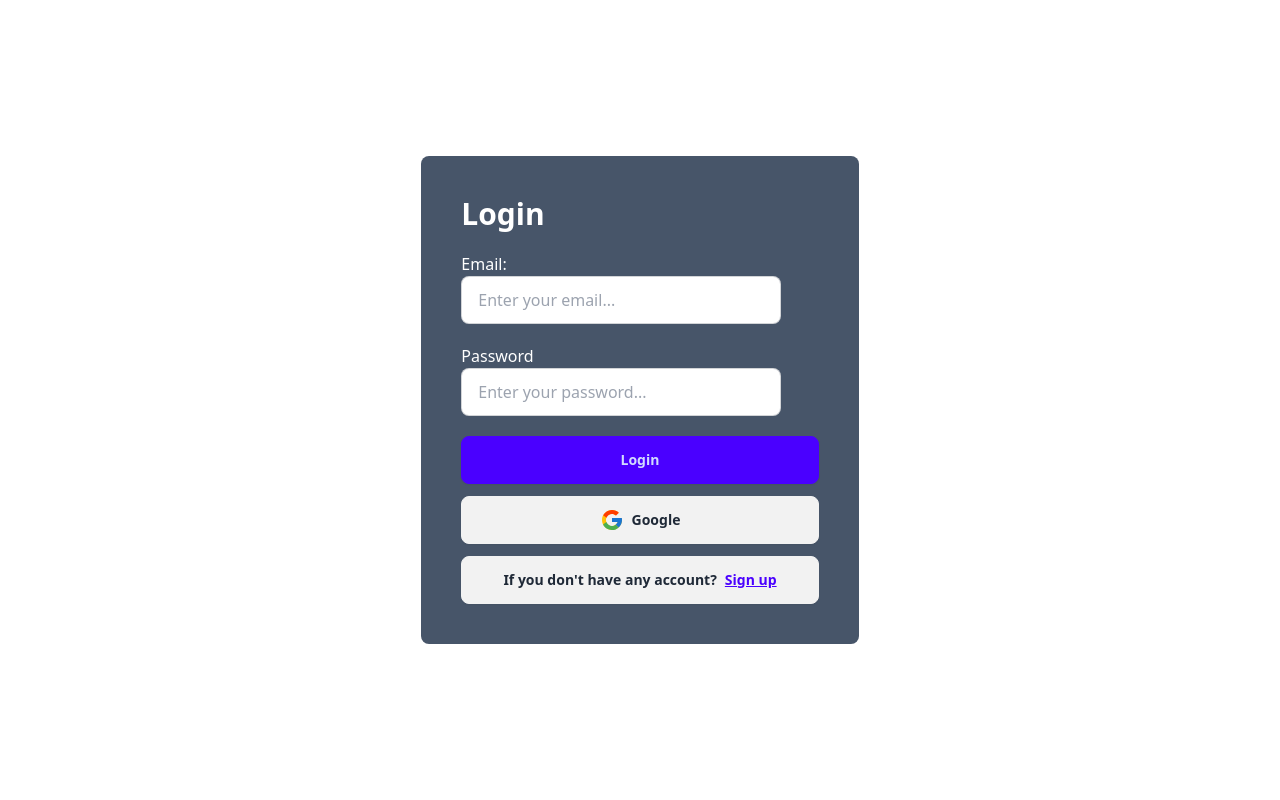
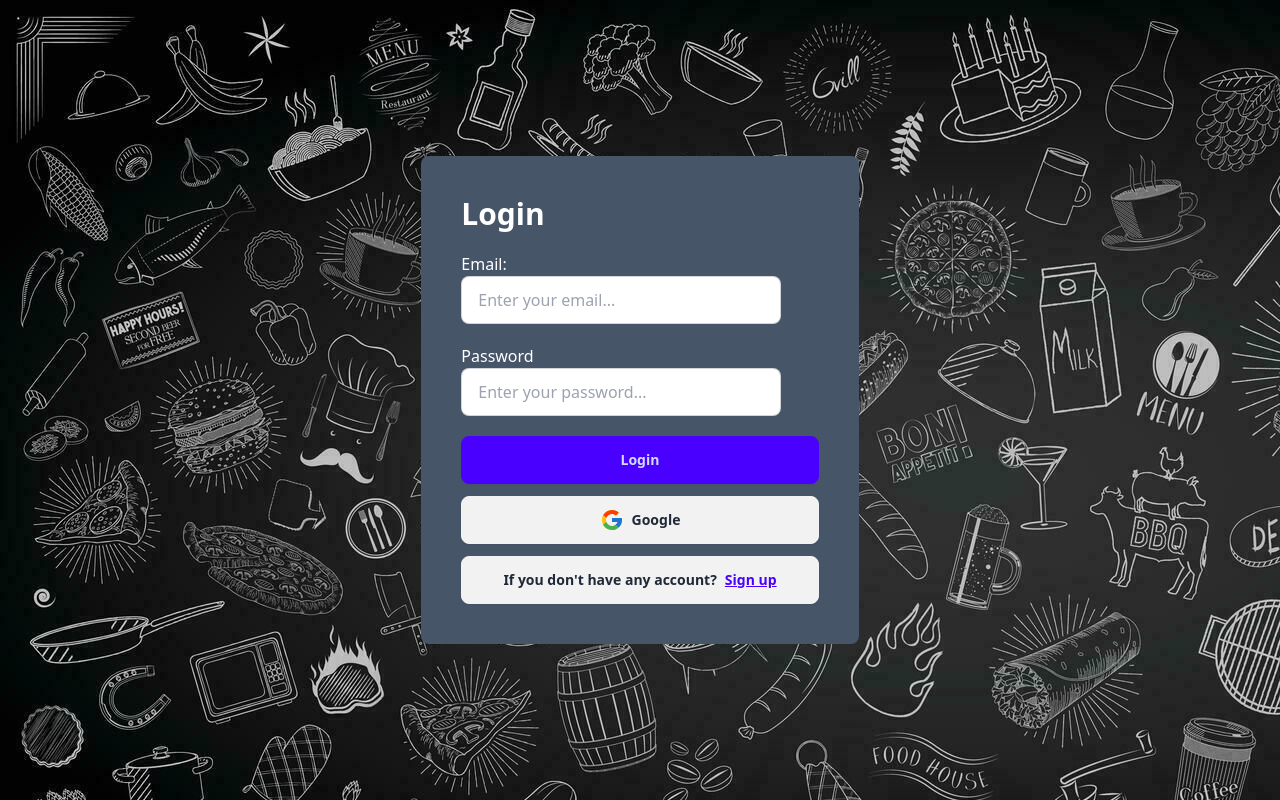
Before and after one commit to Asrorxoja-dev/Recipies-App, a React (Vite) app: page /login in a window 1280 px wide. Built offline with nearby package versions, Linux system fonts and the light colour scheme; no server answers.

Commit message:
update login and sign up section

```diff
--- a/src/pages/Login.jsx
+++ b/src/pages/Login.jsx
@@ -3,6 +3,7 @@ import { useSignup } from "../hooks/useSignup";
 import { useRef } from "react";
 import { FcGoogle } from "react-icons/fc";
 import { Link } from "react-router-dom";
+import backImg from "../../public/backImg.jpg";
 function Login() {
   const { signUpWithGoogleProvider } = useSignup();
   const { login } = useLogin();
@@ -15,7 +16,10 @@ function Login() {
   };
 
   return (
-    <div className="h-screen grid place-items-center top-0">
+    <div
+      className="h-screen grid place-items-center top-0 "
+      style={{ backgroundImage: `url(${backImg}) ` }}
+    >
       <div className="bg-slate-600 py-10 px-10 rounded-lg absolute">
         <h1 className="text-3xl text-white font-bold mb-5">Login</h1>
         <form onSubmit={handleSubmit}>
--- a/src/pages/Signup.jsx
+++ b/src/pages/Signup.jsx
@@ -1,5 +1,6 @@
 import { useSignup } from "../hooks/useSignup";
 import { useRef } from "react";
+import backImg from "../../public/backImg.jpg";
 
 import { FcGoogle } from "react-icons/fc";
 import { Link } from "react-router-dom";
@@ -26,7 +27,7 @@ function Signup() {
   };
 
   return (
-    <div className="h-screen grid  place-items-center">
+    <div className="h-screen grid  place-items-center" style={{ backgroundImage: `url(${backImg})` }} >
       <div className=" bg-slate-600 py-2 mt-5 px-10 rounded-lg absolute">
         <h1 className="text-3xl font-bold mb-5 text-center text-white">
           Sign Up
```
Also changed, not shown: public/backImg.jpg (added), public/backimg2.jpg (added).
